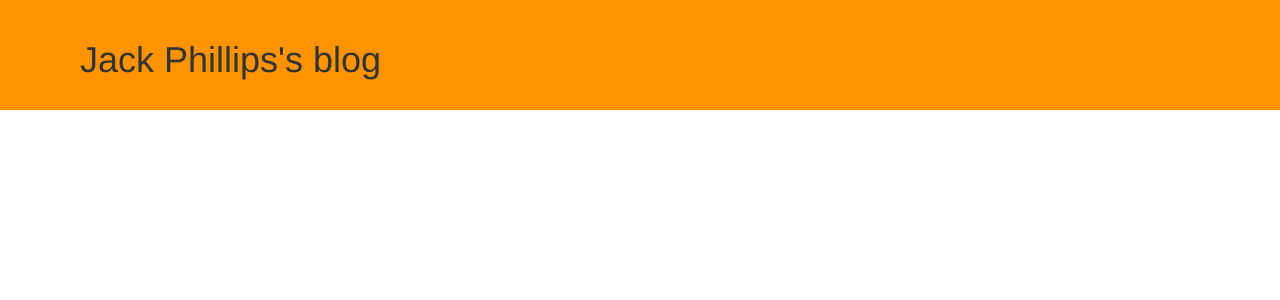
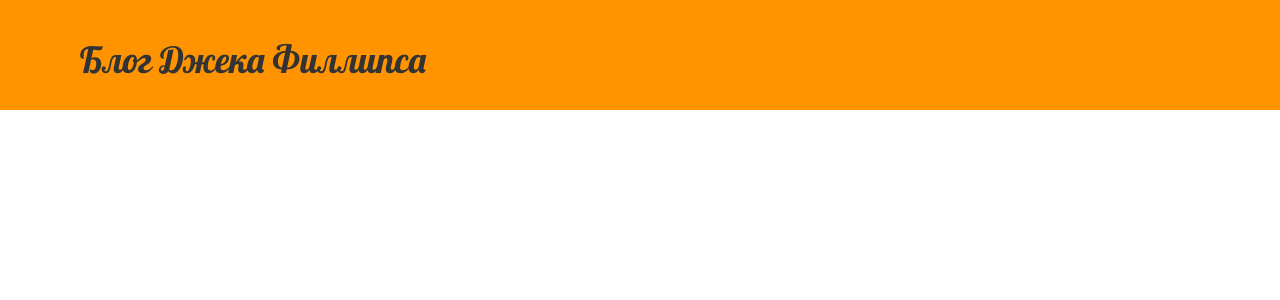
Before and after one commit to JackPhillipsspb/firstproject, a Django app: page / in a window 1280 px wide. Shown: the top 300 px of the page. Run offline with Django 3.2, Linux system fonts and the light colour scheme; data that the repository does not hold is empty; some libraries are stand-ins or nearby versions.

Commit message:
Small changes in style

```diff
--- a/myBlog/static/css/style.css
+++ b/myBlog/static/css/style.css
@@ -2,7 +2,9 @@ h1 a {
 	color: #FCA205;
 	font-family: 'Lobster';
 }
-
+h1 {
+	font-family: 'Lobster';
+}
 body {
 	padding-left: 0;
 }
--- a/myBlog/templates/myBlog/base.html
+++ b/myBlog/templates/myBlog/base.html
@@ -10,7 +10,7 @@
 	<body>
     <div class="container-fluid page_header">
     	<div class="container">
-        <h1>Jack Phillips's blog</h1>
+        <h1>Блог Джека Филлипса</h1>
         {% if user.is_authenticated %}
         	<a href="{% url 'post_new' %}" class="top-menu"><span class="glyphicon glyphicon-plus"></span></a>
         {% endif %}
```
